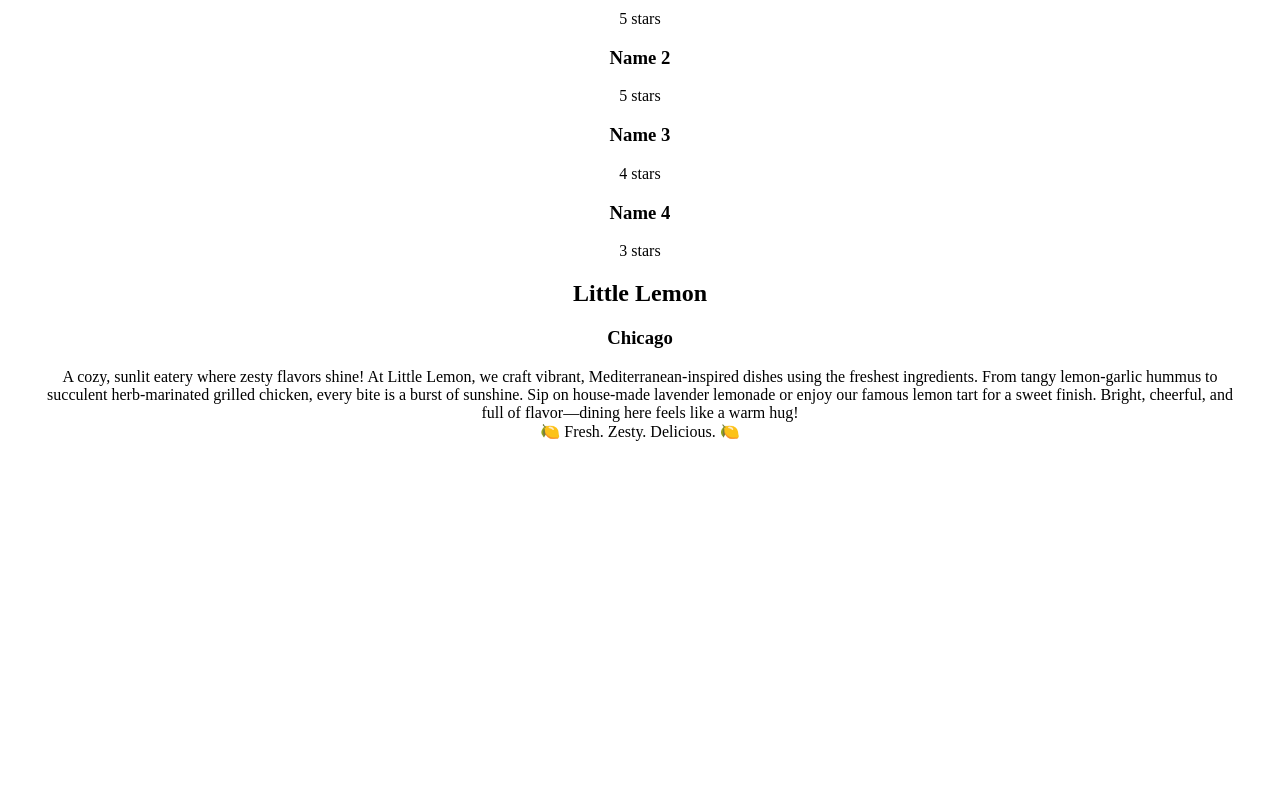
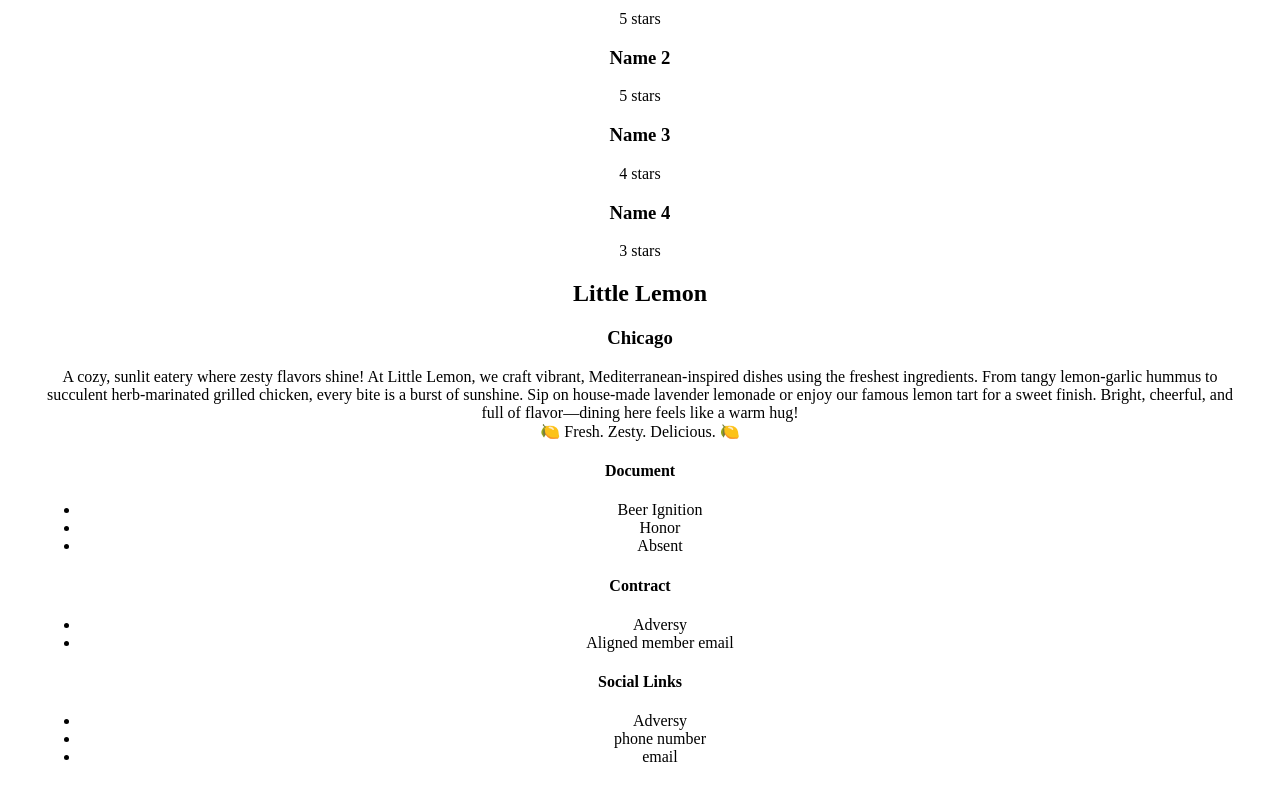
Before and after one commit to nomad-alt/little-lemon-app, a React (Vite) app: page / in a window 1280 px wide. Shown: the part 556-1356 px from the top of the page. Before the commit the page ends 1053 px from the top, so only its background shows below. Built offline with nearby package versions, Linux system fonts and the light colour scheme.

Commit message:
Added Footer section

```diff
--- a/src/App.jsx
+++ b/src/App.jsx
@@ -2,6 +2,7 @@ import { BrowserRouter as Router, Routes, Route } from 'react-router-dom'
 import Nav from './components/Nav'
 import HomePage from './components/HomePage'
 import './App.css'
+import Footer from './components/Footer'
 
 function App() {
 
@@ -11,6 +12,7 @@ function App() {
       <Routes>
         <Route path='/' element={<HomePage />} />
       </Routes>
+      <Footer />
     </Router>
   )
 }
--- a/src/components/Footer.jsx
+++ b/src/components/Footer.jsx
@@ -1,9 +1,31 @@
-import React from 'react'
-
 const Footer = () => {
   return (
-    <div>Footer</div>
-  )
+    <footer>
+      <div className="footer-links">
+        <h4>Document</h4>
+        <ul>
+          <li>Beer Ignition</li>
+          <li>Honor</li>
+          <li>Absent</li>
+        </ul>
+      </div>
+      <div className="footer-links">
+        <h4>Contract</h4>
+        <ul>
+          <li>Adversy</li>
+          <li>Aligned member email</li>
+        </ul>
+      </div>
+      <div className="footer-links">
+        <h4>Social Links</h4>
+        <ul>
+          <li>Adversy</li>
+          <li>phone number</li>
+          <li>email</li>
+        </ul>
+      </div>
+    </footer>
+  );
 }
 
-export default Footer
+export default Footer;
```
